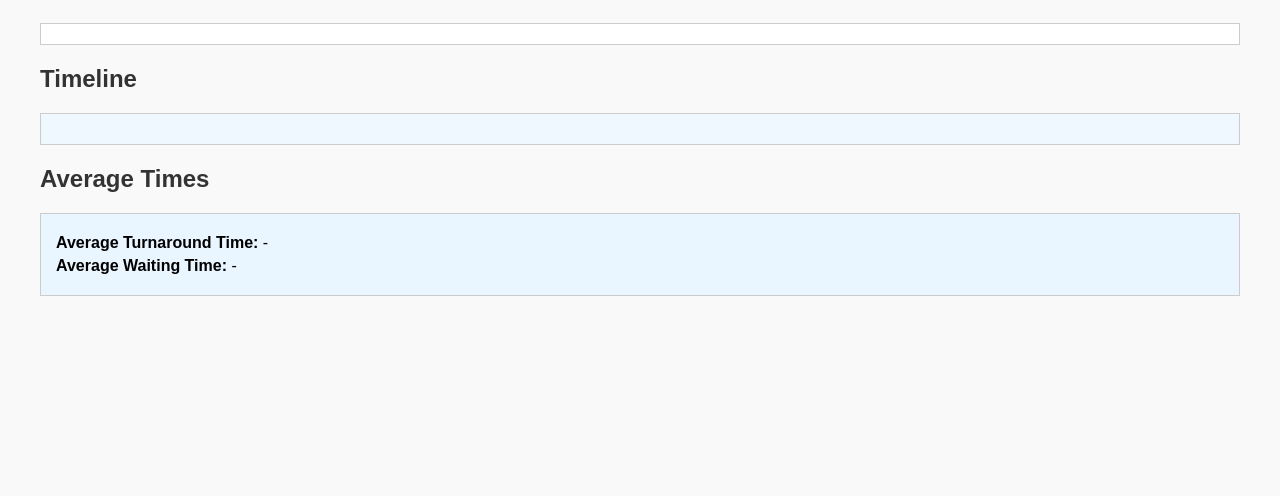
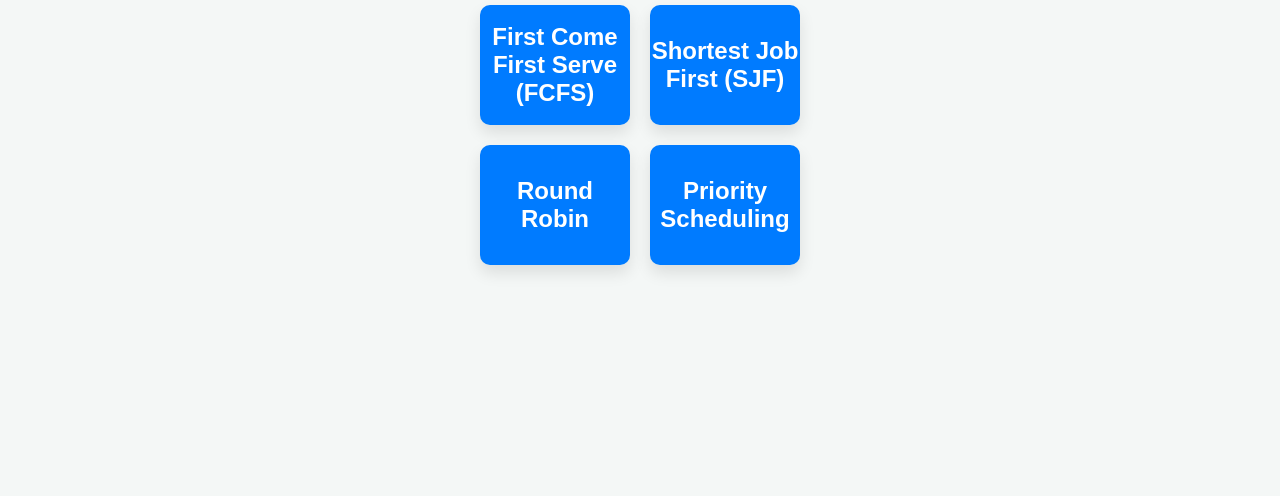
Before and after one commit to Prateek02AnandJha/os_project, a plain HTML site: page index.html in a window 1280 px wide. Shown: the part 304-800 px from the top of the page. Drawn offline with Linux system fonts and the light colour scheme.

Commit message:
Update index.html

```diff
--- a/index.html
+++ b/index.html
@@ -1,4 +1,4 @@
-<!DOCTYPE html>
+<!-- <!DOCTYPE html>
 <html lang="en">
 <head>
   <meta charset="UTF-8" />
@@ -46,4 +46,31 @@
 
   <script src="index.js"></script>
 </body>
+</html> -->
+ <!DOCTYPE html>
+<html lang="en">
+<head>
+  <meta charset="UTF-8" />
+  <meta name="viewport" content="width=device-width, initial-scale=1.0" />
+  <link rel="stylesheet" href="main.css">
+  <title>Process Scheduling Visualizer</title>
+</head>
+<body>
+  <h1>Choose a Scheduling Algorithm</h1>
+
+  <div class="container">
+    <a href="index.html" class="token" target="_blank">
+      <h2>First Come First Serve (FCFS)</h2>
+    </a>
+    <a href="sjf_index.html" class="token" target="_blank">
+      <h2>Shortest Job First (SJF)</h2>
+    </a>
+    <a href="rr_index.html" class="token" target="_blank">
+      <h2>Round Robin</h2>
+    </a>
+    <a href="priority_index.html" class="token" target="_blank">
+      <h2>Priority Scheduling</h2>
+    </a>
+  </div>
+</body>
 </html>
```
